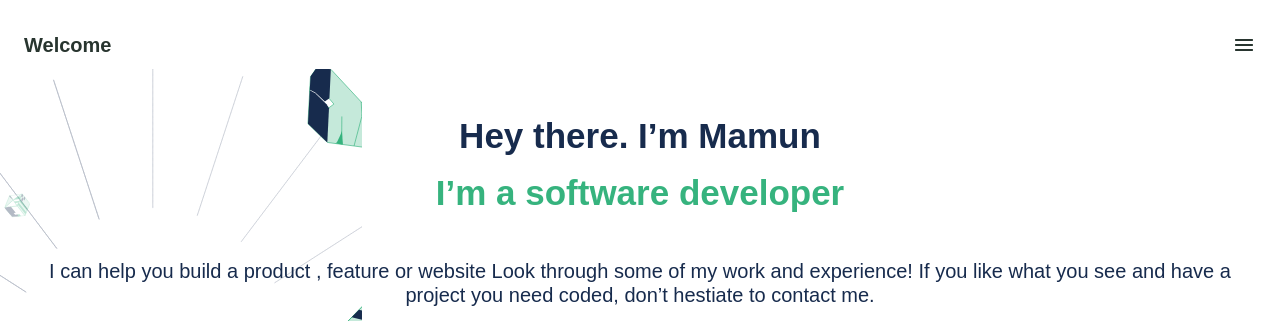
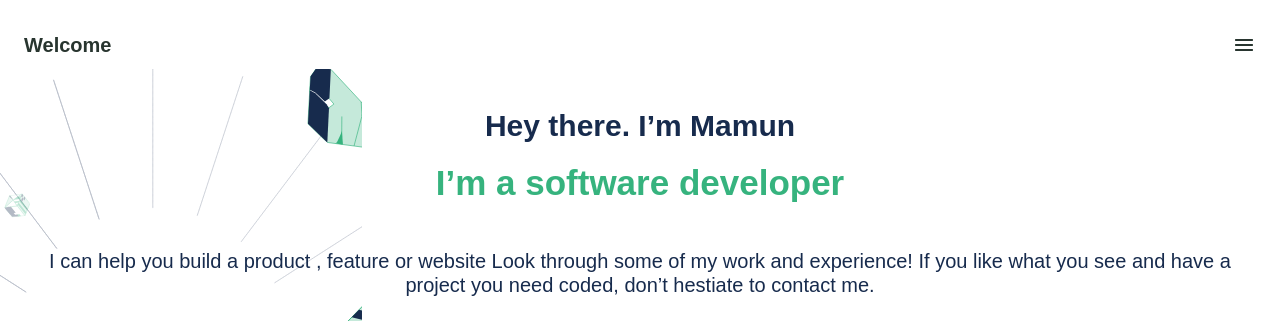
Before and after one commit to dev-mamun/microverse-portfolio, a website: page index.html in a window 1280 px wide. Shown: the top 321 px of the page. Drawn offline with Linux system fonts and the light colour scheme.

Commit message:
Replace main title p tag to h1

```diff
--- a/assets/css/app.css
+++ b/assets/css/app.css
@@ -136,8 +136,9 @@ main {
   margin-bottom: 40px;
 }
 
-.intro-heading p:nth-child(1) {
+.intro-heading > h1 {
   margin-bottom: 5px;
+  font-size: 30px !important;
 }
 
 .intro-heading p:nth-child(2) {
--- a/index.html
+++ b/index.html
@@ -31,7 +31,7 @@
 <main>
     <section class="container intro">
         <div class="intro-heading">
-            <p>Hey there. I’m Mamun</p>
+            <h1>Hey there. I’m Mamun</h1>
             <p>I’m a software developer</p>
         </div>
         <p class="intro-text">
```
